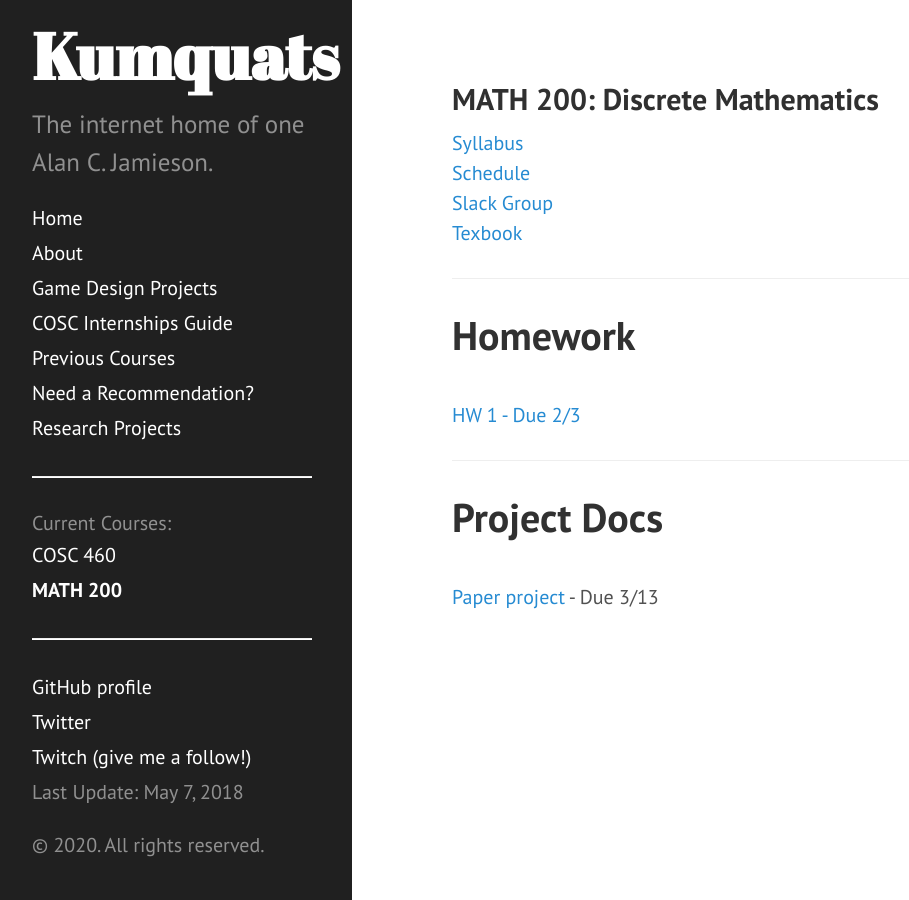
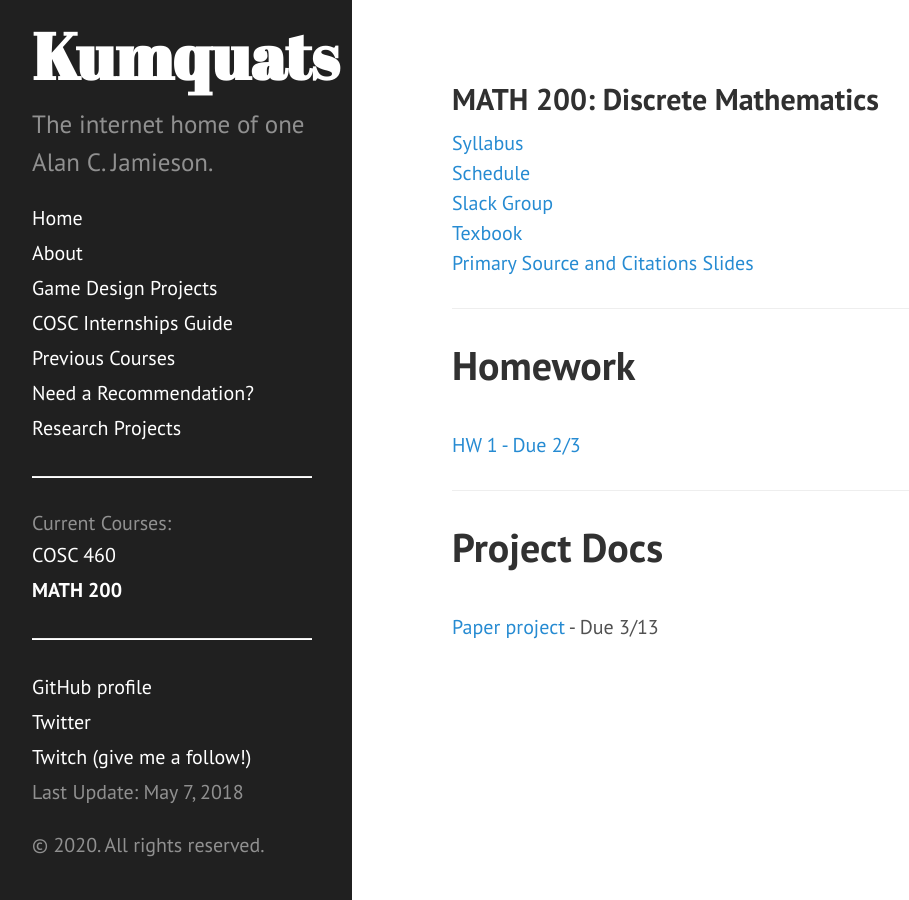
Before and after one commit to ripark/ripark.github.io, a Jekyll site: the page built from s20/math200.html, in a window 1280 px wide. Shown: the whole page, without its empty margins (8-917 px from the left). Built offline with Jekyll 4.4.1, drawn with Linux system fonts in a browser that asks for light colours; Markdown is read by kramdown in place of the engine named in the settings.

Commit message:
slides from 1/27

```diff
--- a/s20/math200.html
+++ b/s20/math200.html
@@ -12,6 +12,7 @@ shorttitle: "MATH 200"
 <br>
 <a href="https://open.umn.edu/opentextbooks/textbooks/book-of-proof">Texbook</a>
 <br>
+<a href="http://ripark.github.io/s20/HowToResearch.pdf">Primary Source and Citations Slides</a>
 <hr>
 <h1>Homework</h1>
 <br>
```
Also changed, not shown: 1 other file.
